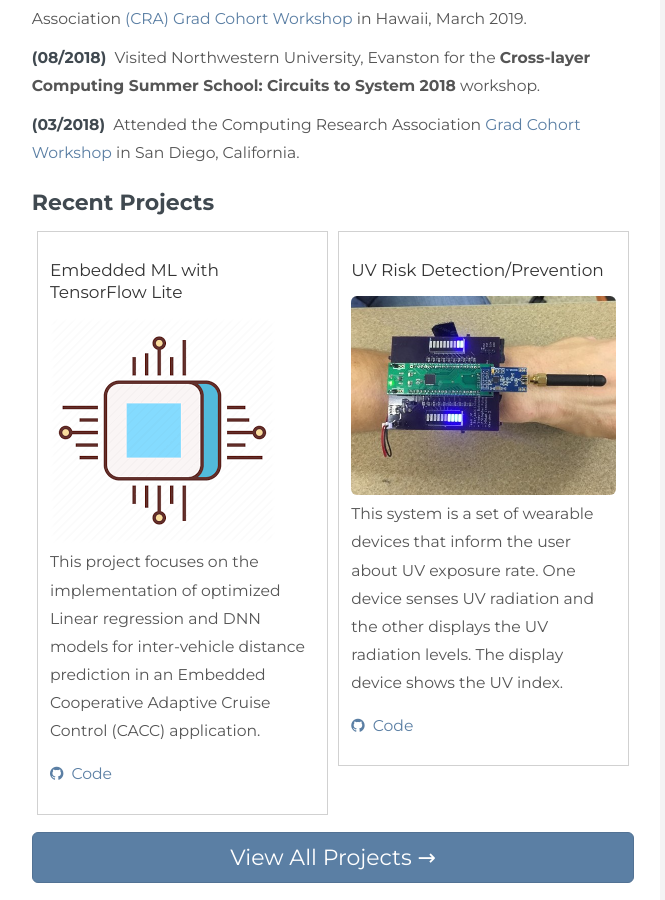
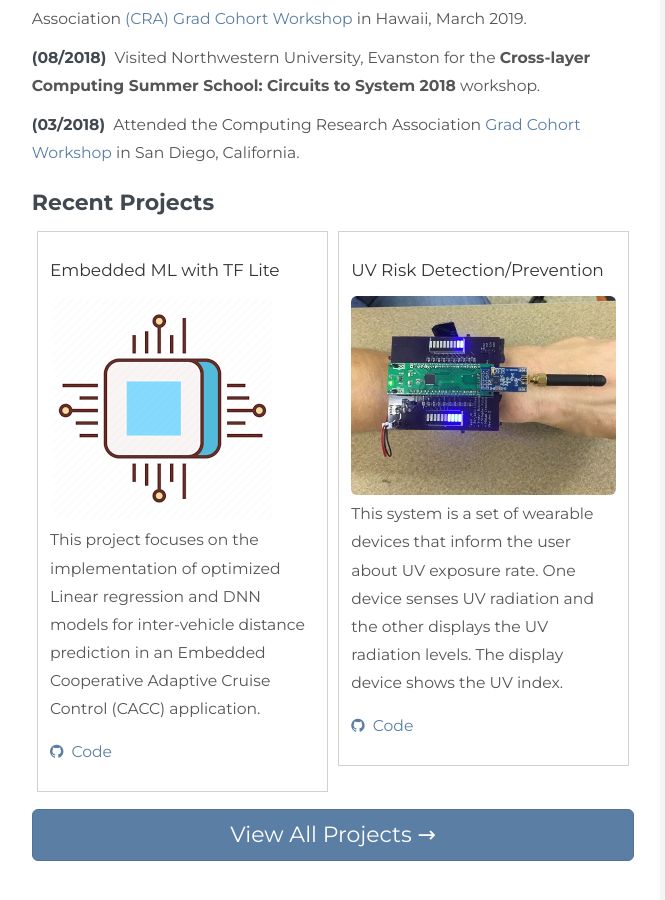
Before and after one commit to simeonbabatunde/simeonbabatunde.github.io, a Jekyll site: the page built from index.html, in a window 1280 px wide and 900 px high, scrolled down 1133 px. Shown: the whole window, without its empty margins (465-1130 px from the left). Built offline with Jekyll 4.4.1, drawn with Linux system fonts in a browser that asks for light colours; nearby versions of some CDN libraries; comment, search, counter and statistics services are not loaded.

Commit message:
Update projects

```diff
--- a/index.html
+++ b/index.html
@@ -50,7 +50,7 @@
 
       <div class="col-md-6" id="box">
         <div class="portfolio-details">
-            <h4>Embedded ML with TensorFlow Lite</h4>
+            <h4>Embedded ML with TF Lite</h4>
             <img src="/assets/img/embedml.png" alt="Embedded ML">
             <p>
               This project focuses on the implementation of optimized Linear regression and DNN models for inter-vehicle distance prediction
```
